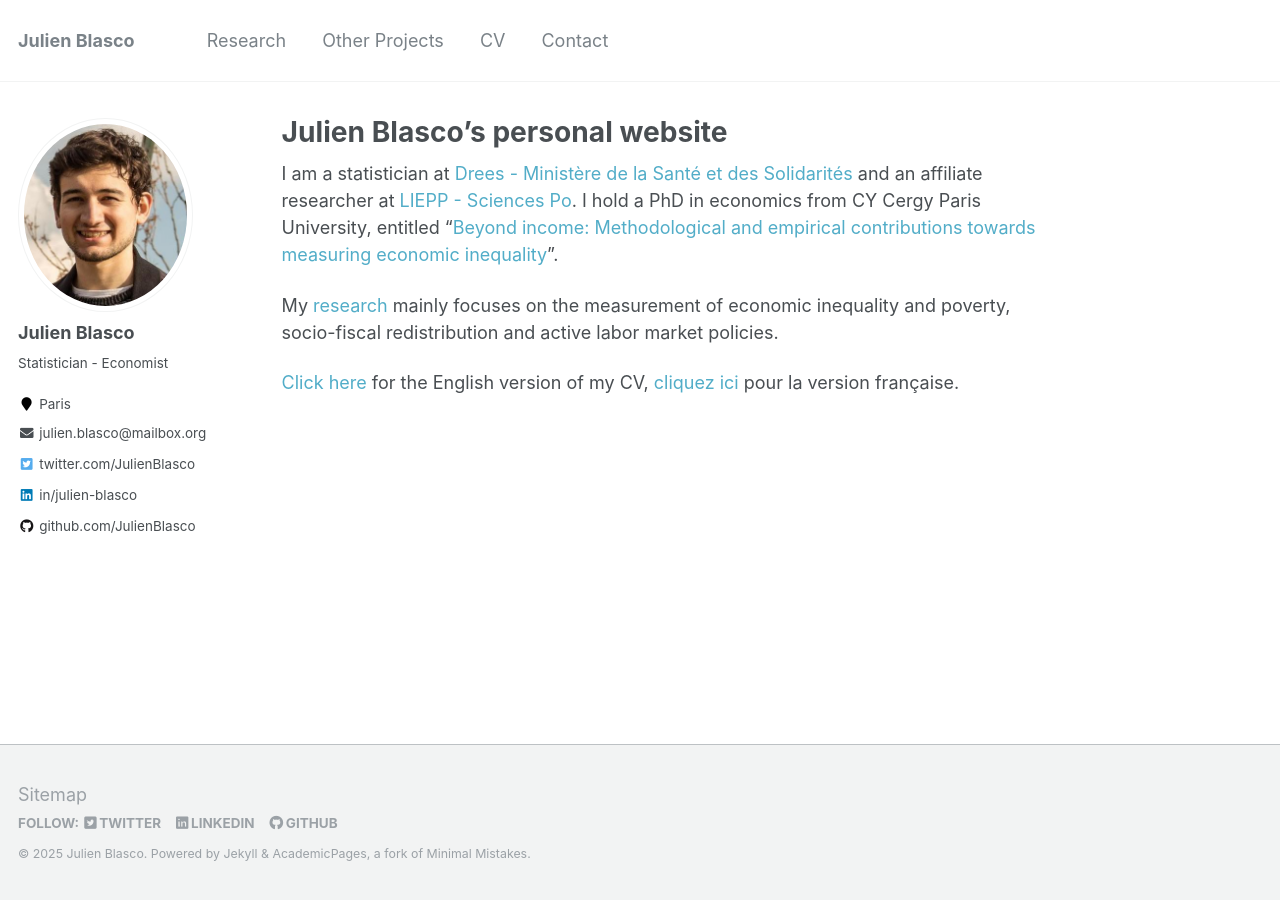
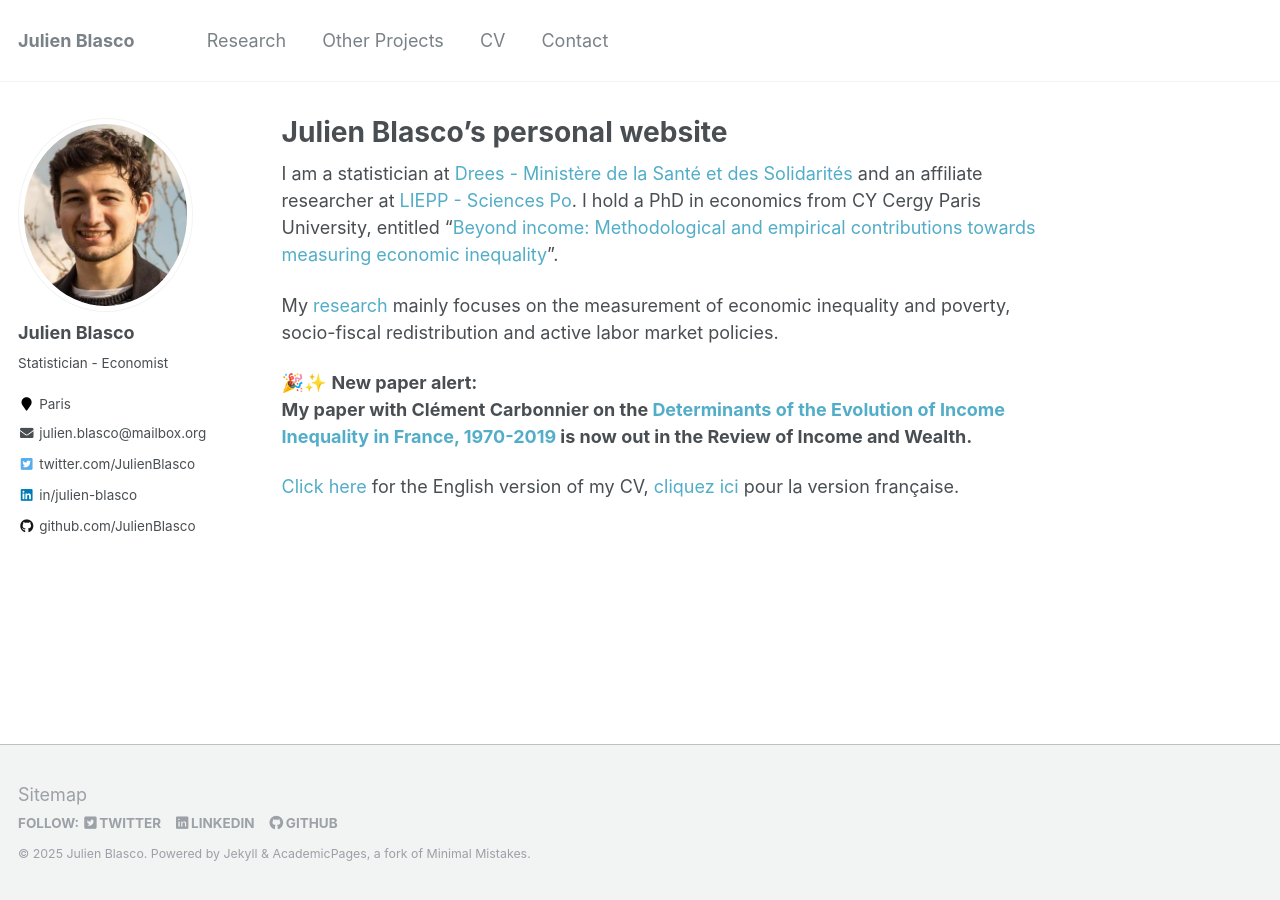
Before and after one commit to JulienBlasco/julienblasco.github.io, a Jekyll site: the page built from _pages/about.md, in a window 1280 px wide. Built offline with Jekyll 4.4.1, drawn with Linux system fonts in a browser that asks for light colours.

Commit message:
Update about.md
New paper alert

```diff
--- a/_pages/about.md
+++ b/_pages/about.md
@@ -12,4 +12,7 @@ I am a statistician at [Drees - Ministère de la Santé et des Solidarités](htt
 
 My [research](/research) mainly focuses on the measurement of economic inequality and poverty, socio-fiscal redistribution and active labor market policies.
 
+🎉✨ **New paper alert:**
+**My paper with Clément Carbonnier on the [Determinants of the Evolution of Income Inequality in France, 1970-2019](https://onlinelibrary.wiley.com/doi/10.1111/roiw.70037) is now out in the Review of Income and Wealth.**
+
 [Click here](/files/CV_EN_Julien_Blasco_jan_2021.pdf) for the English version of my CV, [cliquez ici](/files/CV_FR_Julien_Blasco_dec_2023.pdf) pour la version française.
```
